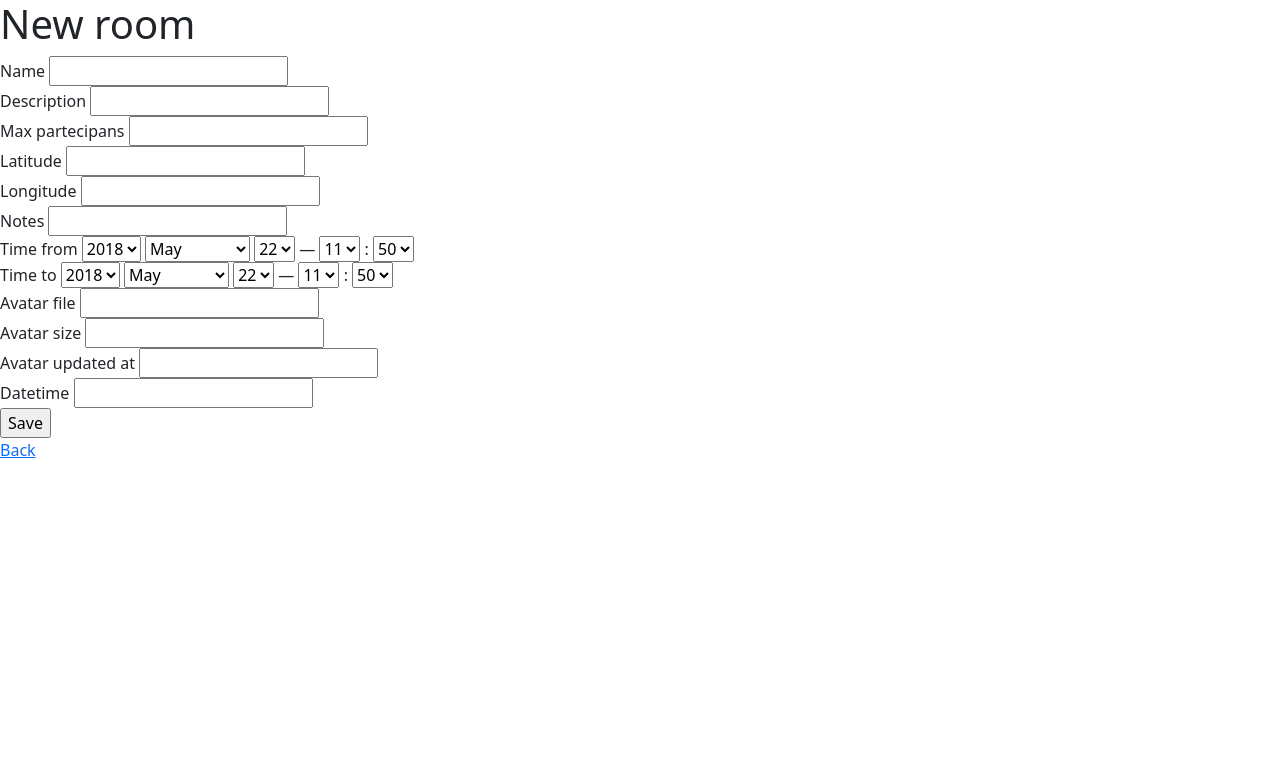
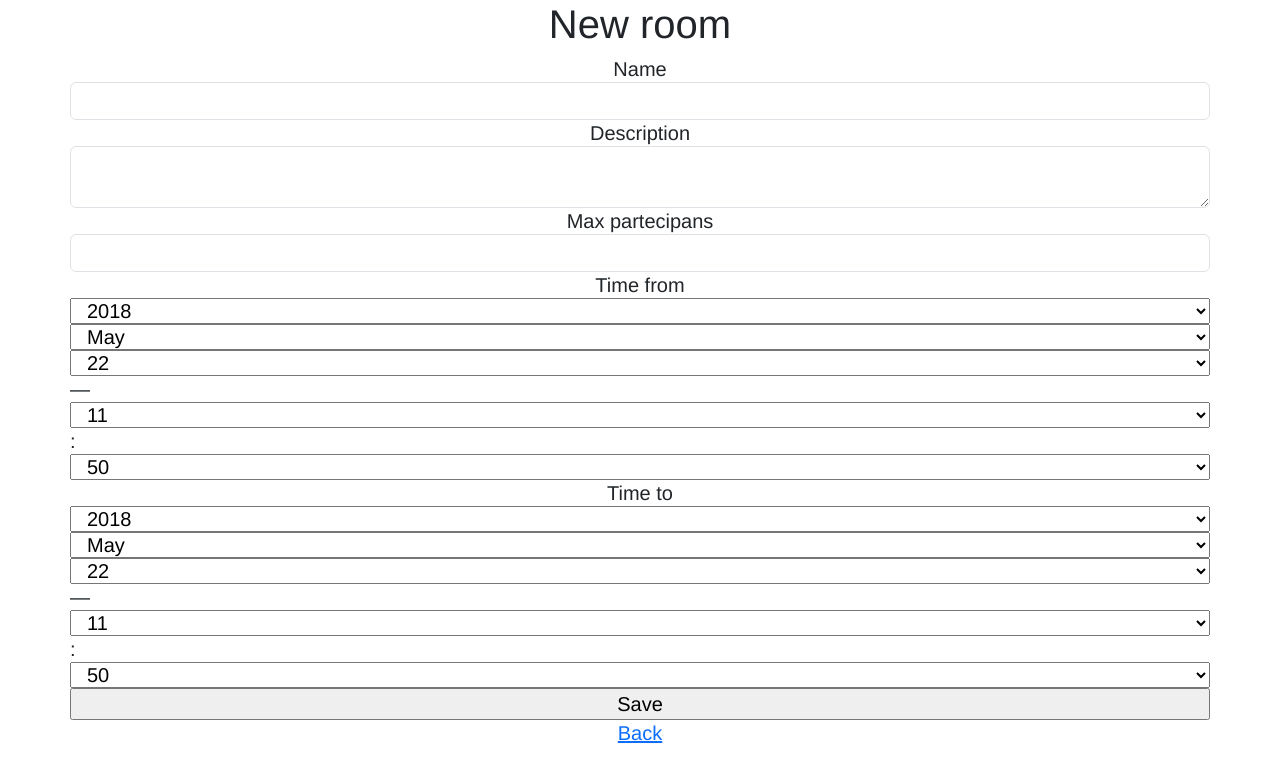
Before and after one commit to Mattens15/Inline-LASESI, a Rails app: page /rooms/new in a window 1280 px wide. Shown: the top 782 px of the page. Run offline with Rails 7, Linux system fonts and the light colour scheme; style sheets or scripts are compiled from the project's sources; some libraries are stand-ins or nearby versions.

```diff
--- a/app/assets/javascripts/application.js
+++ b/app/assets/javascripts/application.js
@@ -19,34 +19,21 @@
 //= require turbolinks
 //= require_tree .
 
+// This will let you use the .remove() function later on
+if (!('remove' in Element.prototype)) {
+  Element.prototype.remove = function() {
+    if (this.parentNode) {
+      this.parentNode.removeChild(this);
+    }
+  };
+}
+
 
 function render_map(){
-	var point_rooms;
 	var xmlhttp = new XMLHttpRequest();
 	xmlhttp.onreadystatechange = function() {
     if (this.readyState == 4 && this.status == 200) {
-  		var point_rooms = JSON.parse(this.responseText);
-			var array = []
-			for(var i = 0; i < point_rooms.length; i++){
-				coord = [point_rooms[i].longitude, point_rooms[i].latitude];
-				array[i] = {
-					"type": "Feature",
-					"geometry":
-						{
-							"type": "Point",
-							"coordinates": coord
-						},
-					"properties":
-						{
-							"title": point_rooms[i].name,
-							"marker-color": "#7e7e7e",
-        			"marker-size": "medium",
-						}
-					};
-				console.log('Long: '+point_rooms[i].longitude);
-				console.log('Lat: '+point_rooms[i].latitude);
-			}
-
+  		var rooms_json = JSON.parse(this.responseText);
       mapboxgl.accessToken = 'pk.eyJ1IjoibGV0c2ZlZCIsImEiOiJjamhkamxmYXcwNTBvMzBva3VyOG50NjFtIn0.EuqkJJgJMWazgpxc6YJp4A';
       var map = new mapboxgl.Map({
         container: 'map',
@@ -67,31 +54,157 @@ function render_map(){
         trackUserLocation: true
       }));
 
+      map.on('click', 'symbols', function (e) {
+        map.flyTo({center: e.features[0].geometry.coordinates});
+      });
+
+      var array_obj = []
+      for(var i = 0; i < rooms_json.length; i++){
+        var coord = [rooms_json[i].longitude, rooms_json[i].latitude];
+        array_obj[i] = {
+          "type": "Feature",
+          "geometry":
+            {
+              "type": "Point",
+              "coordinates": coord
+            },
+          "properties":
+            {
+              "title": rooms_json[i].name,
+              "address": rooms_json[i].address,
+              "owner": rooms_json[i].user_id,
+              "description": rooms_json[i].description
+            }
+          };
+      }
+
+      var stores = {
+        "type": "FeatureCollection",
+        "features": array_obj
+      }
+
+      function createPopUp(currentFeature) {
+        var popUps = document.getElementsByClassName('mapboxgl-popup');
+        // Check if there is already a popup on the map and if so, remove it
+        if (popUps[0]) popUps[0].remove();
+
+        var popup = new mapboxgl.Popup({ closeOnClick: true })
+          .setLngLat(currentFeature.geometry.coordinates)
+          .setHTML('<h3>'+currentFeature.properties.title+'</h3>' +
+            '<h4>' + currentFeature.properties.address + '</h4>'+
+            '<p>'+currentFeature.properties.description+'</p>')
+          .addTo(map);
+      }
+
+      function buildLocationList(data) {
+      // Iterate through the list of stores
+        for (i = 0; i < data.features.length; i++) {
+          var currentFeature = data.features[i];
+          // Shorten data.feature.properties to just `prop` so we're not
+          // writing this long form over and over again.
+          var prop = currentFeature.properties;
+          // Select the listing container in the HTML and append a div
+          // with the class 'item' for each store
+          var listings = document.getElementById('listings');
+          var listing = listings.appendChild(document.createElement('div'));
+          listing.className = 'item';
+          listing.id = 'listing-' + i;
+
+          // Create a new link with the class 'title' for each store
+          // and fill it with the store address
+          var link = listing.appendChild(document.createElement('h4'))
+          link.className = 'title';
+          link.dataPosition = i;
+          link.innerHTML = prop.title;
+
+          // Create a new div with the class 'details' for each store
+          // and fill it with the city and phone number
+          var details = listing.appendChild(document.createElement('div'));
+          details.innerHTML = "Address: "+prop.address;
+          if (prop.phone) {
+            details.innerHTML += ' &middot; ' + prop.phoneFormatted;
+          }
+          // Add an event listener for the links in the sidebar listing
+
+          link.addEventListener('click', function(e) {
+            // Update the currentFeature to the store associated with the clicked link
+            var clickedListing = data.features[this.dataPosition];
+            // 1. Fly to the point associated with the clicked link
+            flyToStore(clickedListing);
+            // 2. Close all other popups and display popup for clicked store
+            createPopUp(clickedListing);
+            // 3. Highlight listing in sidebar (and remove highlight for all other listings)
+            var activeItem = document.getElementsByClassName('active');
+            if (activeItem[0]) {
+              activeItem[0].classList.remove('active');
+            }
+            this.parentNode.classList.add('active');
+          });
+        }
+      }
+
+      function flyToStore(currentFeature) {
+        map.flyTo({
+          center: currentFeature.geometry.coordinates,
+          zoom: 15
+        });
+      }
 
       map.on('load', function () {
+        map.loadImage("https://i.imgur.com/MK4NUzI.png", function(error, image) {
+          if (error) throw error;
+          map.addImage("custom-marker", image);
           map.addLayer({
-		        "id": "points",
+            "id": 'locations',
             "type": "symbol",
             "source": {
                 "type": "geojson",
-		            "data": {
-		                "type": "FeatureCollection",
-		                "features": array
-		            }
+                "data": stores
             },
             "layout": {
-		            "icon-image": "{marker-symbol}-15",
+                "icon-image": "custom-marker",
+                "icon-allow-overlap": true,
+                "icon-size": 0.5,
                 "text-field": "{title}",
                 "text-font": ["Open Sans Semibold", "Arial Unicode MS Bold"],
-		            "text-offset": [0, 0.6],
+                "text-offset": [0, 0.5],
                 "text-anchor": "top"
             }
           });
+          buildLocationList(stores);
+
+        });
+      });
+
+      map.on('click', function(e) {
+      // Query all the rendered points in the view
+        var features = map.queryRenderedFeatures(e.point, { layers: ['locations'] });
+        if (features.length) {
+          var clickedPoint = features[0];
+          // 1. Fly to the point
+          flyToStore(clickedPoint);
+          // 2. Close all other popups and display popup for clicked store
+          createPopUp(clickedPoint);
+          // 3. Highlight listing in sidebar (and remove highlight for all other listings)
+          var activeItem = document.getElementsByClassName('active');
+          if (activeItem[0]) {
+            activeItem[0].classList.remove('active');
+          }
+          // Find the index of the store.features that corresponds to the clickedPoint that fired the event listener
+          var selectedFeature = clickedPoint.properties.address;
+
+          for (var i = 0; i < stores.features.length; i++) {
+            if (stores.features[i].properties.address === selectedFeature) {
+              selectedFeatureIndex = i;
+            }
+          }
+          // Select the correct list item using the found index and add the active class
+          var listing = document.getElementById('listing-' + selectedFeatureIndex);
+          listing.classList.add('active');
+        }
       });
     }
   };
-	xmlhttp.open("GET", "/rooms.json", true);
+  xmlhttp.open("GET", '/rooms.json', true);
 	xmlhttp.send();
-
-
 }
--- a/app/assets/stylesheets/application.scss
+++ b/app/assets/stylesheets/application.scss
@@ -1 +1,164 @@
 @import 'bootstrap';
+body {
+  font: 500 20px/26px 'Helvetica Neue', Helvetica, Arial, Sans-serif;
+  margin: 0;
+  padding: 0;
+  -webkit-font-smoothing: antialiased;
+}
+
+/* The page is split between map and sidebar - the sidebar gets 1/3, map
+gets 2/3 of the page. You can adjust this to your personal liking. */
+.sidebar {
+  width: 33.3333%;
+}
+
+.map {
+  border-left: 1px solid #fff;
+  position: absolute;
+  left: 33.3333%;
+  width: 66.6666%;
+  top: 0;
+  bottom: 0;
+}
+
+.pad2 {
+  padding: 20px;
+  -webkit-box-sizing: border-box;
+  -moz-box-sizing: border-box;
+  box-sizing: border-box;
+}
+
+.sidebar {
+  position: absolute;
+  width: 33.3333%;
+  height: 100%;
+  top: 0;
+  left: 0;
+  overflow: hidden;
+  border-right: 1px solid rgba(0, 0, 0, 0.25);
+}
+
+.pad2 {
+  padding: 20px;
+}
+
+.map {
+  position: absolute;
+  left: 33.3333%;
+  width: 66.6666%;
+  top: 0;
+  bottom: 0;
+}
+
+.heading {
+  background: #fff;
+  border-bottom: 1px solid #eee;
+  height: 60px;
+  line-height: 60px;
+  padding: 0 10px;
+}
+
+.listings {
+  height: 100%;
+  overflow: auto;
+  padding-bottom: 60px;
+}
+
+.listings .item {
+  display: block;
+  border-bottom: 1px solid #eee;
+  padding: 10px;
+  text-decoration: none;
+}
+
+.listings .item:last-child { border-bottom: none; }
+
+.listings .item .title {
+  display: block;
+  color: #00853e;
+  font-weight: 700;
+}
+
+.listings .item .title small { font-weight: 400; }
+
+.listings .item.active .title,
+.listings .item .title:hover { color: #8cc63f; }
+
+.listings .item.active {
+  background-color: #f8f8f8;
+}
+
+::-webkit-scrollbar {
+  width: 3px;
+  height: 3px;
+  border-left: 0;
+  background: rgba(0, 0, 0, 0.1);
+}
+
+::-webkit-scrollbar-track {
+  background: none;
+}
+
+::-webkit-scrollbar-thumb {
+  background: #00853e;
+  border-radius: 0;
+}
+
+.clearfix { display: block; }
+
+.clearfix::after {
+  content: '.';
+  display: block;
+  height: 0;
+  clear: both;
+  visibility: hidden;
+}
+
+/* Marker tweaks */
+.mapboxgl-popup-close-button {
+  display: none;
+}
+
+.mapboxgl-popup-content {
+  font: 400 15px/22px 'Source Sans Pro', 'Helvetica Neue', Sans-serif;
+  padding: 0;
+  width: 180px;
+}
+
+.mapboxgl-popup-content-wrapper {
+  padding: 1%;
+}
+
+.mapboxgl-popup-content h3 {
+  background: #91c949;
+  color: #fff;
+  margin: 0;
+  display: block;
+  padding: 10px;
+  border-radius: 3px 3px 0 0;
+  font-weight: 700;
+  margin-top: -15px;
+}
+
+.mapboxgl-popup-content h4 {
+  margin: 0;
+  display: block;
+  padding: 10px;
+  font-weight: 400;
+}
+
+.mapboxgl-popup-content div {
+  padding: 10px;
+}
+
+.mapboxgl-container .leaflet-marker-icon {
+  cursor: pointer;
+}
+
+.mapboxgl-popup-anchor-top > .mapboxgl-popup-content {
+  margin-top: 15px;
+}
+
+.mapboxgl-popup-anchor-top > .mapboxgl-popup-tip {
+  border-bottom-color: #91c949;
+}
--- /dev/null
+++ b/app/views/layouts/application.html.haml
@@ -0,0 +1,19 @@
+!!!
+%html
+  %head
+    %meta{content: "text/html; charset=UTF-8", "http-equiv" => "Content-Type"}/
+    %title
+    	= yield(:title)
+			| Inline
+    = csrf_meta_tags
+    = csp_meta_tag
+    <script src='https://npmcdn.com/@turf/turf/turf.min.js'></script>
+    %script{src: "http://ajax.googleapis.com/ajax/libs/jquery/1.11.1/jquery.min.js"}
+    %script{src: "https://api.tiles.mapbox.com/mapbox-gl-js/v0.45.0/mapbox-gl.js"}
+    %link{href: "https://api.tiles.mapbox.com/mapbox-gl-js/v0.45.0/mapbox-gl.css", rel: "stylesheet"}/
+    %script{src: "https://api.mapbox.com/mapbox-gl-js/plugins/mapbox-gl-geocoder/v2.2.0/mapbox-gl-geocoder.min.js"}
+    %link{href: "https://api.mapbox.com/mapbox-gl-js/plugins/mapbox-gl-geocoder/v2.2.0/mapbox-gl-geocoder.css", rel: "stylesheet", type: "text/css"}/
+    = stylesheet_link_tag    'application', media: 'all', 'data-turbolinks-track': 'reload'
+    = javascript_include_tag 'application', 'data-turbolinks-track': 'reload'
+  %body
+    = yield
--- a/app/views/rooms/_form.html.haml
+++ b/app/views/rooms/_form.html.haml
@@ -5,42 +5,20 @@
       %ul
         - @room.errors.full_messages.each do |message|
           %li= message
-
-  .field
+  .form-group.row
     = f.label :name
-    = f.text_field :name
-  .field
+    = f.text_field :name, class: 'form-control'
+  .form-group.row
     = f.label :description
-    = f.text_field :description
-  .field
+    = f.text_area :description, class: 'form-control'
+  .form-group.row
     = f.label :max_partecipans
-    = f.number_field :max_partecipans
-  .field
-    = f.label :latitude
-    = f.text_field :latitude
-  .field
-    = f.label :longitude
-    = f.text_field :longitude
-  .field
-    = f.label :notes
-    = f.text_field :notes
-  .field
+    = f.number_field :max_partecipans, class: 'form-control'
+  .form-group.row
     = f.label :time_from
     = f.datetime_select :time_from
-  .field
+  .form-group.row
     = f.label :time_to
     = f.datetime_select :time_to
-  .field
-    = f.label :avatar_file
-    = f.text_field :avatar_file
-  .field
-    = f.label :avatar_size
-    = f.text_field :avatar_size
-  .field
-    = f.label :avatar_updated_at
-    = f.text_field :avatar_updated_at
-  .field
-    = f.label :datetime
-    = f.text_field :datetime
-  .actions
+  .form-group.row
     = f.submit 'Save'
--- a/app/views/rooms/new.html.haml
+++ b/app/views/rooms/new.html.haml
@@ -1,5 +1,5 @@
-%h1 New room
-
-= render 'form'
-
-= link_to 'Back', rooms_path
+- provide(:title, "Creazione room")
+.container.text-center
+  %h1 New room
+  = render 'form'
+  = link_to 'Back', rooms_path
--- a/db/migrate/20180521135820_create_rooms.rb
+++ b/db/migrate/20180521135820_create_rooms.rb
@@ -3,10 +3,12 @@ class CreateRooms < ActiveRecord::Migration[5.2]
     create_table :rooms do |t|
       t.string :name
       t.string :description
+      t.string :notes
       t.integer :max_partecipans
+      t.string :address
       t.float :latitude
       t.float :longitude
-      t.string :notes
+      t.integer :created_by
       t.datetime :time_from
       t.datetime :time_to
       t.string :avatar_file
```
Also changed, not shown: app/views/mapbox/show.html.haml (+9 -4 lines), app/views/rooms/_room.json.jbuilder, db/schema.rb. Lines whose indentation alone changed are shown as unchanged.
